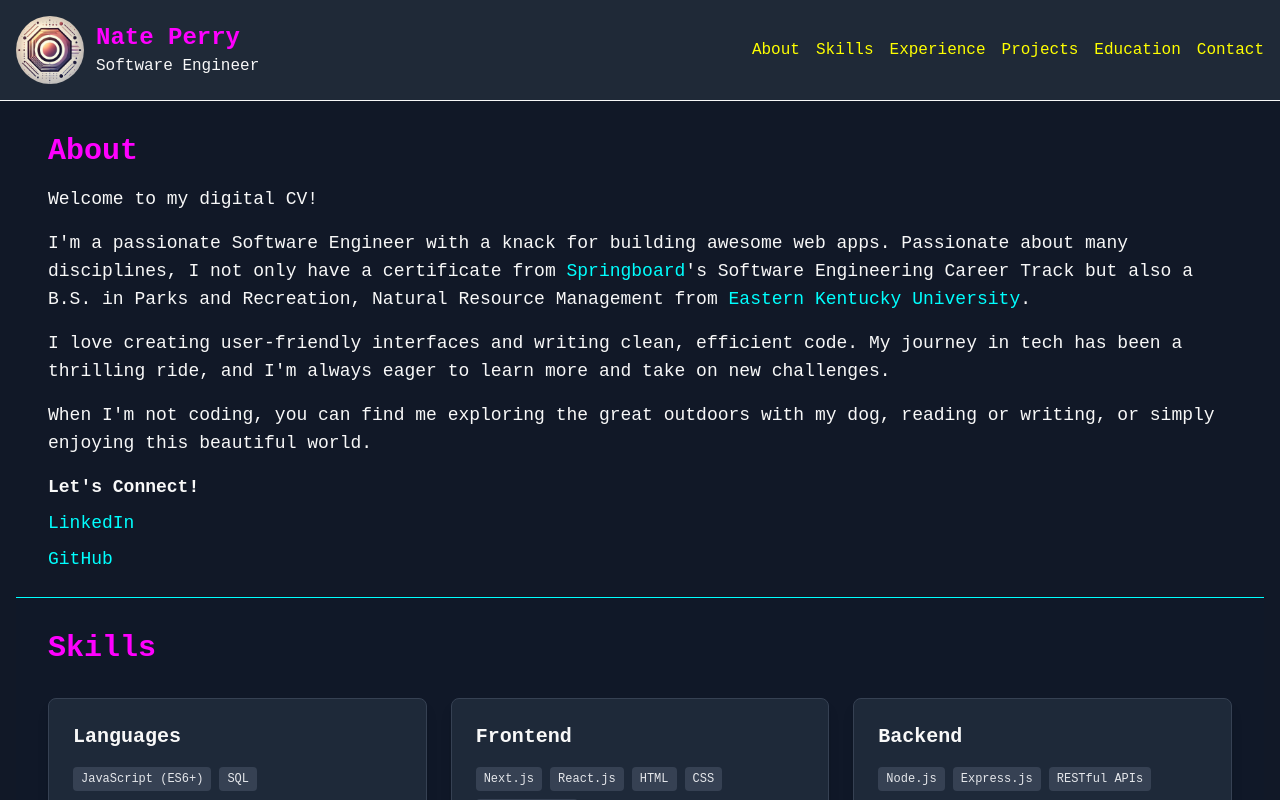
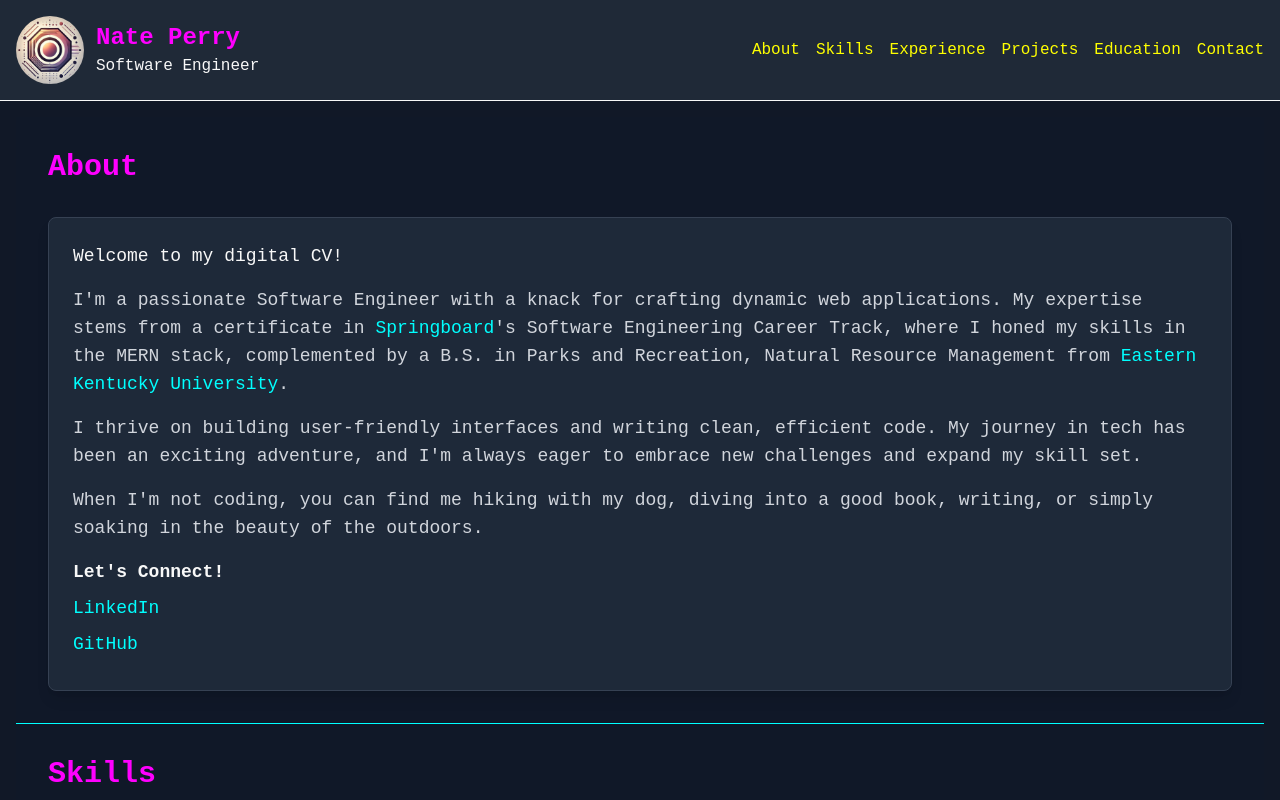
Before and after one commit to natep1123/Digital-CV, a Next.js app: page / in a window 1280 px wide. Shown: the top 800 px of the page. Built offline with nearby package versions, Linux system fonts and the light colour scheme.

Commit message:
Updated About

```diff
--- a/src/components/About.jsx
+++ b/src/components/About.jsx
@@ -2,14 +2,17 @@ export default function About() {
   return (
     <section
       id="about"
-      className="py-4 border-b border-[#00ffff] px-4 sm:px-6 lg:px-8"
+      className="py-8 border-b border-[#00ffff] bg-gray-900 px-4 sm:px-6 lg:px-8"
     >
-      <h2 className="text-3xl font-bold text-[#ff00ff] mb-4">About</h2>
-      <p className="text-lg mb-4">Welcome to my digital CV!</p>
-      <p className="text-lg mb-4">
-        I'm a passionate Software Engineer with a knack for building awesome web
-        apps. Passionate about many disciplines, I not only have a certificate
-        from{" "}
+      <div className="max-w-7xl mx-auto">
+        <h2 className="text-3xl font-bold text-[#ff00ff] mb-8">About</h2>
+        <div className="bg-gray-800 rounded-lg p-6 shadow-lg hover:shadow-xl transition-shadow duration-300 border border-gray-700">
+          <p className="text-[#f8f8f8] text-lg mb-4">
+            Welcome to my digital CV!
+          </p>
+          <p className="text-gray-300 text-lg mb-4">
+            I'm a passionate Software Engineer with a knack for crafting dynamic
+            web applications. My expertise stems from a certificate in{" "}
             <a
               href="https://www.springboard.com/"
               target="_blank"
@@ -18,8 +21,9 @@ export default function About() {
             >
               Springboard
             </a>
-        's Software Engineering Career Track but also a B.S. in Parks and
-        Recreation, Natural Resource Management from{" "}
+            's Software Engineering Career Track, where I honed my skills in the
+            MERN stack, complemented by a B.S. in Parks and Recreation, Natural
+            Resource Management from{" "}
             <a
               href="https://www.eku.edu/"
               target="_blank"
@@ -30,17 +34,21 @@ export default function About() {
             </a>
             .
           </p>
-      <p className="text-lg mb-4">
-        I love creating user-friendly interfaces and writing clean, efficient
-        code. My journey in tech has been a thrilling ride, and I'm always eager
-        to learn more and take on new challenges.
+          <p className="text-gray-300 text-lg mb-4">
+            I thrive on building user-friendly interfaces and writing clean,
+            efficient code. My journey in tech has been an exciting adventure,
+            and I'm always eager to embrace new challenges and expand my skill
+            set.
           </p>
-      <p className="text-lg mb-4">
-        When I'm not coding, you can find me exploring the great outdoors with
-        my dog, reading or writing, or simply enjoying this beautiful world.
+          <p className="text-gray-300 text-lg mb-4">
+            When I'm not coding, you can find me hiking with my dog, diving into
+            a good book, writing, or simply soaking in the beauty of the
+            outdoors.
           </p>
           <div>
-        <h3 className="text-lg font-semibold mb-2">Let's Connect!</h3>
+            <h3 className="text-lg font-semibold text-[#f8f8f8] mb-2">
+              Let's Connect!
+            </h3>
             <ul>
               <li className="mb-2">
                 <a
@@ -64,6 +72,8 @@ export default function About() {
               </li>
             </ul>
           </div>
+        </div>
+      </div>
     </section>
   );
 }
```
Lines whose indentation alone changed are shown as unchanged.
